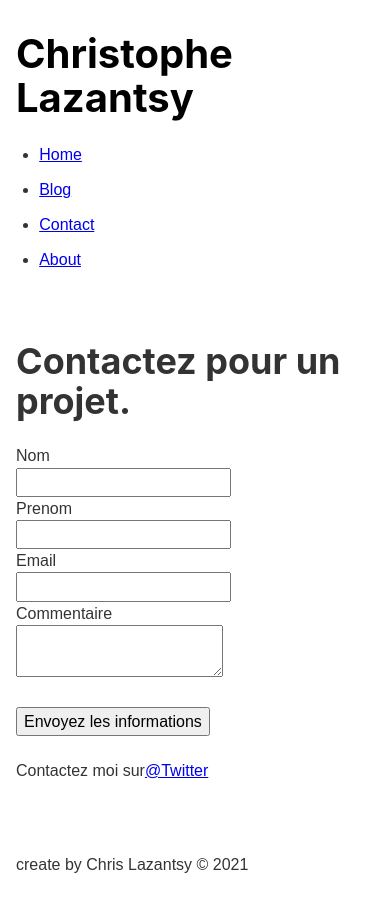
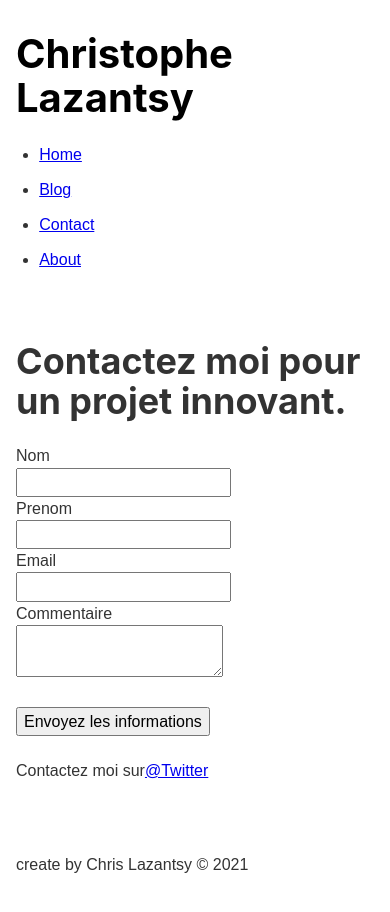
Before and after one commit to karademada/christophe-lazantsy-portefolio, a Gatsby site: page /contact in a window 390 px wide. Built offline with nearby package versions, Linux system fonts and the light colour scheme; Gatsby itself is replaced by a stand-in of ours.

Commit message:
change text by mobile

```diff
--- a/src/pages/contact.js
+++ b/src/pages/contact.js
@@ -7,7 +7,7 @@
     <div>
       <Layout>
         <Seo title="Contactez moi"/>
-        <h1>Contactez pour un projet.</h1>
+        <h1>Contactez moi pour un projet innovant.</h1>
         <form
           name="contact v1"
           method="post"
```
